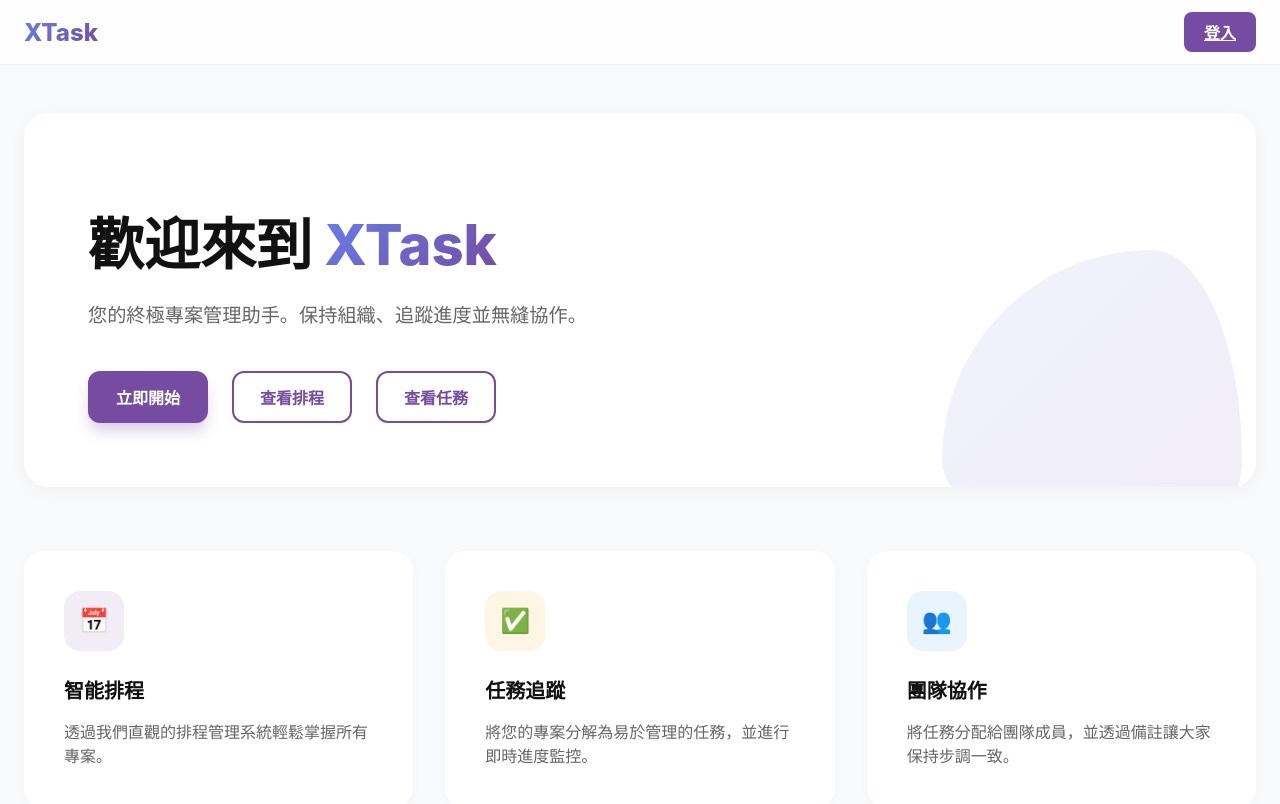
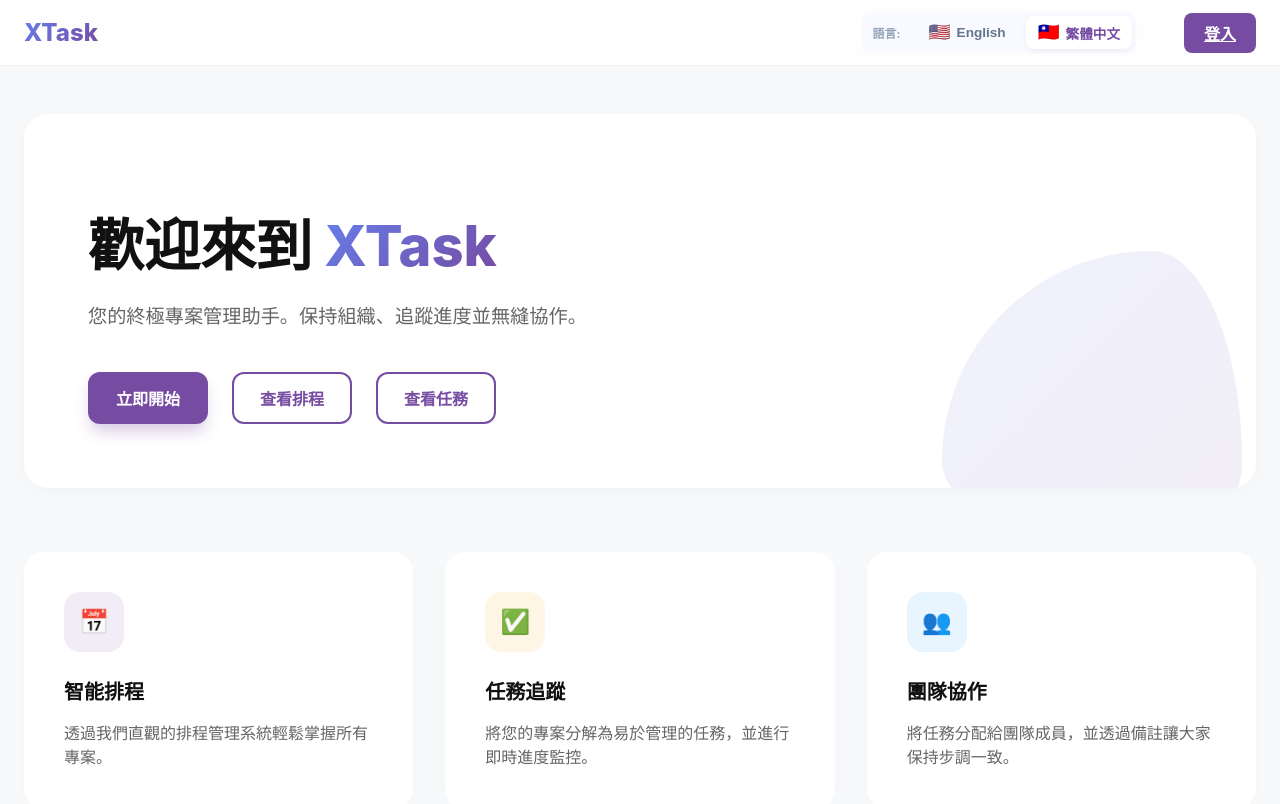
Before and after one commit to elfjane/XTask, a Nuxt app in the folder frontend/: page / in a window 1280 px wide. Shown: the top 804 px of the page. Built offline with nearby package versions, Linux system fonts and the light colour scheme; no server answers.

Commit message:
修正小 bug

```diff
--- a/frontend/app/layouts/default.vue
+++ b/frontend/app/layouts/default.vue
@@ -15,6 +15,21 @@
         </div>
 
         <div class="navbar-right">
+          <!-- Language Switcher -->
+          <div class="language-switcher">
+            <span class="lang-label">{{ $t('common.language') }}:</span>
+            <button
+              v-for="loc in locales"
+              :key="loc.code"
+              @click="setLocale(loc.code)"
+              :class="['lang-btn', { active: locale === loc.code }]"
+              :title="loc.name"
+            >
+              <span class="lang-icon">{{ loc.icon }}</span>
+              <span class="lang-name">{{ loc.name }}</span>
+            </button>
+          </div>
+
           <template v-if="user">
             <!-- User Menu -->
             <div class="user-menu-root" v-click-outside="closeDropdown">
@@ -188,6 +203,64 @@ const vClickOutside = {
   font-weight: 600;
 }
 
+/* Language Switcher */
+.language-switcher {
+  display: flex;
+  align-items: center;
+  gap: 0.5rem;
+  margin-right: 1.5rem;
+  background: #f8faff;
+  padding: 4px;
+  border-radius: 10px;
+}
+
+.lang-label {
+  font-size: 0.75rem;
+  font-weight: 700;
+  color: #94a3b8;
+  margin: 0 0.5rem;
+  text-transform: uppercase;
+}
+
+.lang-btn {
+  display: flex;
+  align-items: center;
+  gap: 6px;
+  background: transparent;
+  border: none;
+  padding: 6px 12px;
+  border-radius: 8px;
+  cursor: pointer;
+  font-size: 0.85rem;
+  font-weight: 600;
+  color: #64748b;
+  transition: all 0.2s;
+}
+
+.lang-btn:hover {
+  background: rgba(255, 255, 255, 0.8);
+  color: #764ba2;
+}
+
+.lang-btn.active {
+  background: white;
+  color: #764ba2;
+  box-shadow: 0 2px 6px rgba(0, 0, 0, 0.05);
+}
+
+.lang-icon {
+  font-size: 1.1rem;
+}
+
+@media (max-width: 640px) {
+  .lang-name, .lang-label {
+    display: none;
+  }
+  .language-switcher {
+    margin-right: 0.5rem;
+  }
+}
+
 
 /* User Menu */
 .user-menu-root {
```
Also changed, not shown: 1 other file (tests, documents, lock files or other folders).
